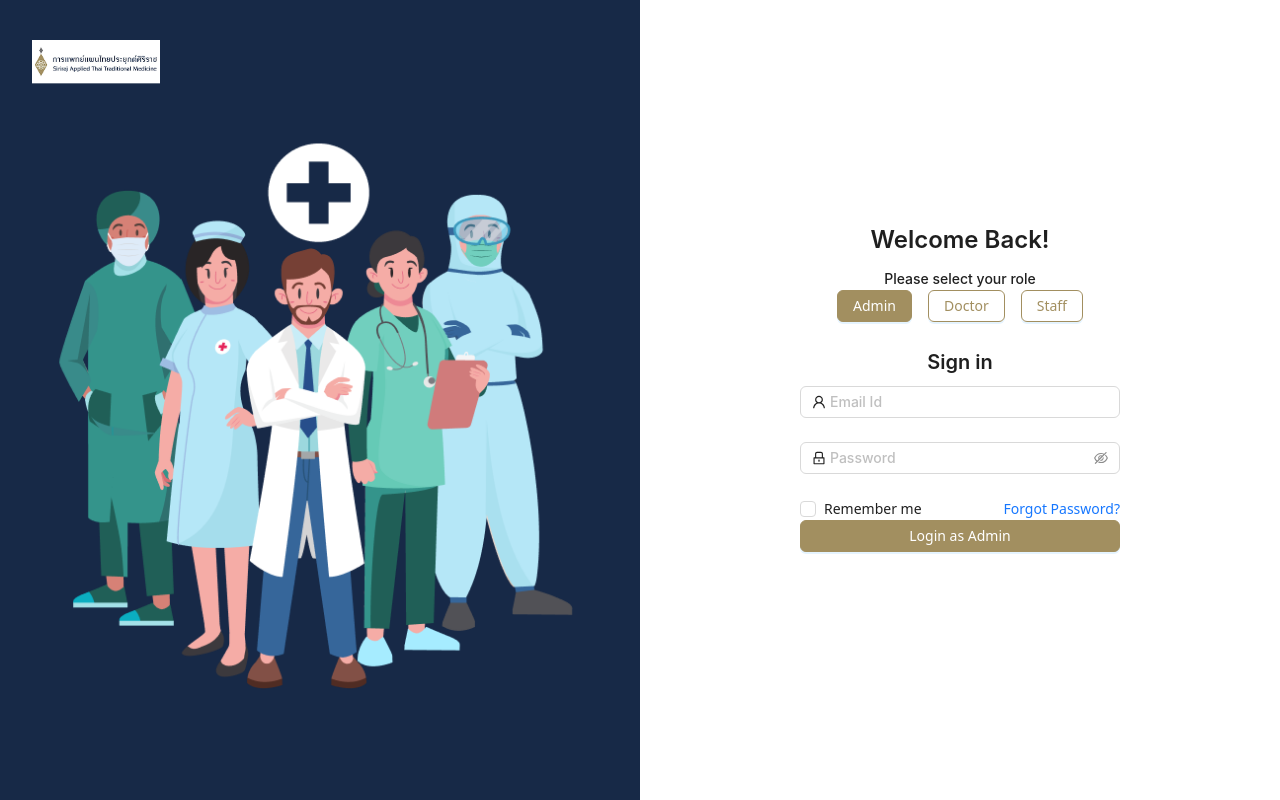
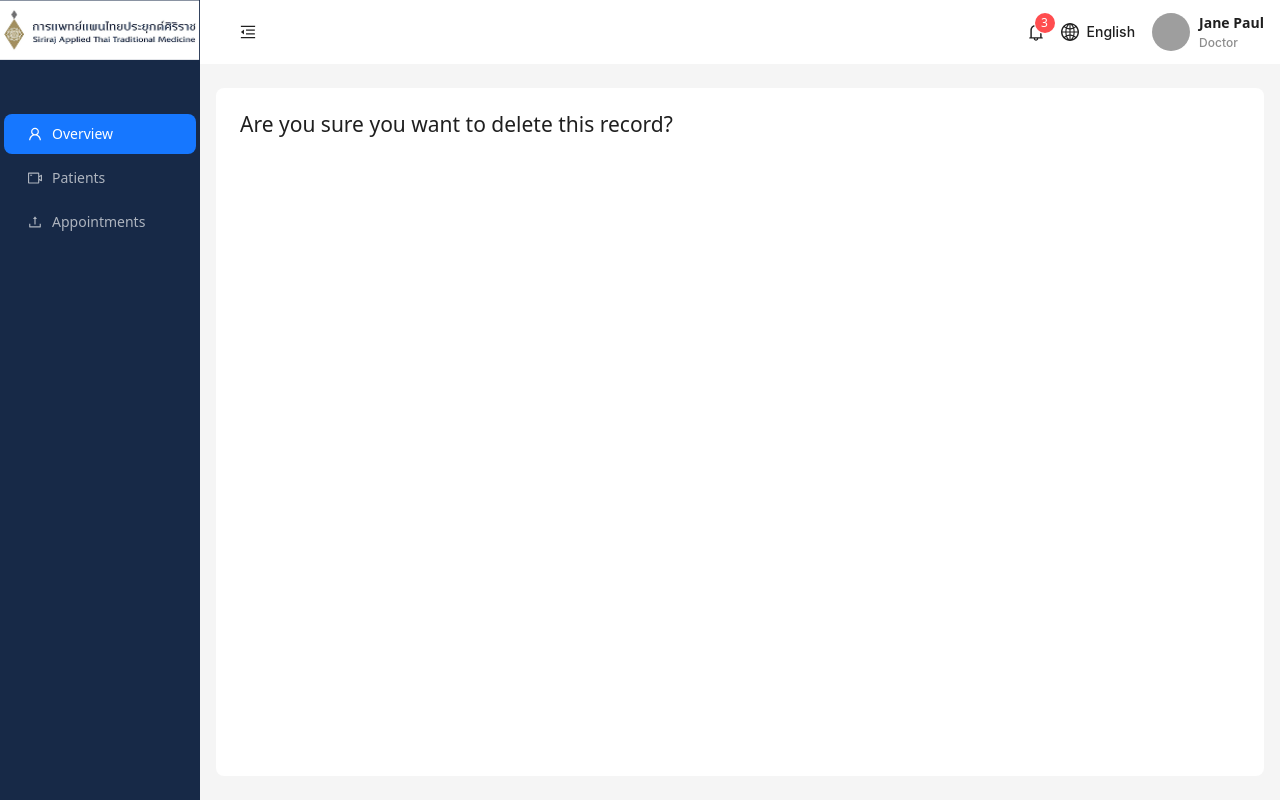
Before and after one commit to venkatJLK/Siriraj, a React (Vite) app: page /login in a window 1280 px wide. Built offline with nearby package versions, Linux system fonts and the light colour scheme; grey boxes are pictures that could not be loaded.

Commit message:
implemented translations

```diff
--- a/package.json
+++ b/package.json
@@ -13,8 +13,12 @@
     "@reduxjs/toolkit": "^2.5.1",
     "antd": "^5.23.4",
     "axios": "^1.7.9",
+    "i18next": "^24.2.3",
+    "i18next-browser-languagedetector": "^8.0.4",
+    "i18next-http-backend": "^3.0.2",
     "react": "^19.0.0",
     "react-dom": "^19.0.0",
+    "react-i18next": "^15.4.1",
     "react-redux": "^9.2.0",
     "react-router-dom": "^7.1.5"
   },
--- a/src/App.css
+++ b/src/App.css
@@ -55,6 +55,8 @@
   max-width: 50%;
 }
 
+
+
 @media (max-width: 768px) {
   .login-left {
     display: none;
--- a/src/App.tsx
+++ b/src/App.tsx
@@ -10,5 +10,4 @@ function App() {
     </>
   );
 }
-
 export default App;
--- /dev/null
+++ b/src/components/patient/PatientContainer.tsx
@@ -0,0 +1,13 @@
+import React from "react";
+import { useTranslation } from "react-i18next";
+
+const PatientContainer = () => {
+  const { t } = useTranslation();
+  return (
+    <React.Fragment>
+      <h2>{t("common.deleteConfirmation")}</h2>
+    </React.Fragment>
+  );
+};
+
+export default PatientContainer;
--- a/src/components/patientLayout/PatientLayout.tsx
+++ b/src/components/patientLayout/PatientLayout.tsx
@@ -6,6 +6,7 @@ import {
   UserOutlined,
   VideoCameraOutlined,
   BellOutlined,
+  GlobalOutlined,
 } from "@ant-design/icons";
 import {
   Avatar,
@@ -17,11 +18,18 @@ import {
   Typography,
   theme,
 } from "antd";
+import { useTranslation } from "react-i18next";
+import PatientContainer from "../patient/PatientContainer";
 
 const { Header, Sider, Content } = Layout;
 
 const PatientLayout: React.FC = () => {
   const [collapsed, setCollapsed] = useState(window.innerWidth <= 768);
+  const { t, i18n } = useTranslation();
+
+  const changeLanguage = (lng: string) => {
+    i18n.changeLanguage(lng);
+  };
   const {
     token: { colorBgContainer, borderRadiusLG },
   } = theme.useToken();
@@ -42,9 +50,22 @@ const PatientLayout: React.FC = () => {
   const userMenu = (
     <Menu
       items={[
-        { key: "1", label: "Profile", icon: <UserOutlined /> },
-        { key: "2", label: "Settings", icon: <UploadOutlined /> },
-        { key: "3", label: "Logout", icon: <VideoCameraOutlined /> },
+        { key: "1", label: t("sidebar.overview"), icon: <UserOutlined /> },
+        { key: "2", label: t("sidebar.patients"), icon: <UploadOutlined /> },
+        {
+          key: "3",
+          label: t("sidebar.appointments"),
+          icon: <VideoCameraOutlined />,
+        },
+      ]}
+    />
+  );
+  const languageMenu = (
+    <Menu
+      onClick={(e) => changeLanguage(e.key)}
+      items={[
+        { key: "en", label: "English" },
+        { key: "th", label: "ไทย" },
       ]}
     />
   );
@@ -78,9 +99,17 @@ const PatientLayout: React.FC = () => {
             color: "#fff",
           }}
           items={[
-            { key: "1", icon: <UserOutlined />, label: "Overview" },
-            { key: "2", icon: <VideoCameraOutlined />, label: "Patients" },
-            { key: "3", icon: <UploadOutlined />, label: "Appointments" },
+            { key: "1", icon: <UserOutlined />, label: t("sidebar.overview") },
+            {
+              key: "2",
+              icon: <VideoCameraOutlined />,
+              label: t("sidebar.patients"),
+            },
+            {
+              key: "3",
+              icon: <UploadOutlined />,
+              label: t("sidebar.appointments"),
+            },
           ]}
         />
       </Sider>
@@ -115,6 +144,22 @@ const PatientLayout: React.FC = () => {
             <Badge count={3}>
               <BellOutlined style={{ fontSize: "18px", cursor: "pointer" }} />
             </Badge>
+
+            <Dropdown overlay={languageMenu} trigger={["click"]}>
+              <div
+                style={{
+                  display: "flex",
+                  alignItems: "center",
+                  cursor: "pointer",
+                  gap: "8px",
+                }}
+              >
+                <GlobalOutlined style={{ fontSize: "18px" }} />
+                <Typography.Text>
+                  {i18n.language === "en" ? "English" : "ไทย"}
+                </Typography.Text>
+              </div>
+            </Dropdown>
 
             <Dropdown overlay={userMenu} placement="bottomRight">
               <div
@@ -153,7 +198,7 @@ const PatientLayout: React.FC = () => {
             borderRadius: borderRadiusLG,
           }}
         >
-          Content
+          <PatientContainer />
         </Content>
       </Layout>
     </Layout>
--- /dev/null
+++ b/src/i18n.js
@@ -0,0 +1,19 @@
+import i18n from "i18next";
+import { initReactI18next } from "react-i18next";
+
+import enTranslation from "./translations/en/common.json";
+import thTranslation from "./translations/th/common.json";
+
+i18n.use(initReactI18next).init({
+  resources: {
+    en: { translation: enTranslation },
+    th: { translation: thTranslation },
+  },
+  lng: "en",
+  fallbackLng: "en",
+  interpolation: {
+    escapeValue: false,
+  },
+});
+
+export default i18n;
--- a/src/main.tsx
+++ b/src/main.tsx
@@ -5,6 +5,7 @@ import App from "./App.tsx";
 import "antd/dist/reset.css";
 import { store } from "./store/store.ts";
 import { Provider } from "react-redux";
+import "./i18n";
 import { BrowserRouter } from "react-router";
 
 createRoot(document.getElementById("root")!).render(
--- a/src/router/AppRouter.tsx
+++ b/src/router/AppRouter.tsx
@@ -3,11 +3,12 @@ import { BrowserRouter as Router, Routes, Route } from "react-router";
 import LoginPage from "../pages/LoginPage";
 import ResetPasswordPage from "../pages/ResetPasswordPage";
 import SignupPage from "../pages/SignupPage";
+import PatientLayout from "../components/patientLayout/PatientLayout";
 
 const AppRouter = (): React.JSX.Element => {
   return (
     <Routes>
-      <Route path="/login" element={<LoginPage />} />
+      <Route path="/login" element={<PatientLayout />} />
       <Route path="/signup" element={<SignupPage />} />
       <Route path="/reset-password" element={<ResetPasswordPage />} />
     </Routes>
--- /dev/null
+++ b/src/translations/en/common.json
@@ -0,0 +1,28 @@
+{
+  "sidebar": {
+    "overview": "Overview",
+    "patients": "Patients",
+    "appointments": "Appointments"
+  },
+  "common": {
+    "add": "Add",
+    "edit": "Edit",
+    "delete": "Delete",
+    "save": "Save",
+    "cancel": "Cancel",
+    "search": "Search",
+    "name": "Name",
+    "email": "Email",
+    "phone": "Phone",
+    "address": "Address",
+    "date": "Date",
+    "time": "Time",
+    "patient": "Patient",
+    "appointment": "Appointment",
+    "actions": "Actions",
+    "noData": "No data available",
+    "deleteConfirmation": "Are you sure you want to delete this record?",
+    "yes": "Yes",
+    "no": "No"
+  }
+}
--- /dev/null
+++ b/src/translations/th/common.json
@@ -0,0 +1,28 @@
+{
+  "sidebar": {
+    "overview": "ภาพรวม",
+    "patients": "ผู้ป่วย",
+    "appointments": "การนัดหมาย"
+  },
+  "common": {
+    "add": "เพิ่ม",
+    "edit": "แก้ไข",
+    "delete": "ลบ",
+    "save": "บันทึก",
+    "cancel": "ยกเลิก",
+    "search": "ค้นหา",
+    "name": "ชื่อ",
+    "email": "อีเมล",
+    "phone": "โทรศัพท์",
+    "address": "ที่อยู่",
+    "date": "วันที่",
+    "time": "เวลา",
+    "patient": "ผู้ป่วย",
+    "appointment": "การนัดหมาย",
+    "actions": "การดำเนินการ",
+    "noData": "ไม่มีข้อมูล",
+    "deleteConfirmation": "คุณแน่ใจหรือไม่ว่าต้องการลบรายการนี้?",
+    "yes": "ใช่",
+    "no": "ไม่"
+  }
+}
```
